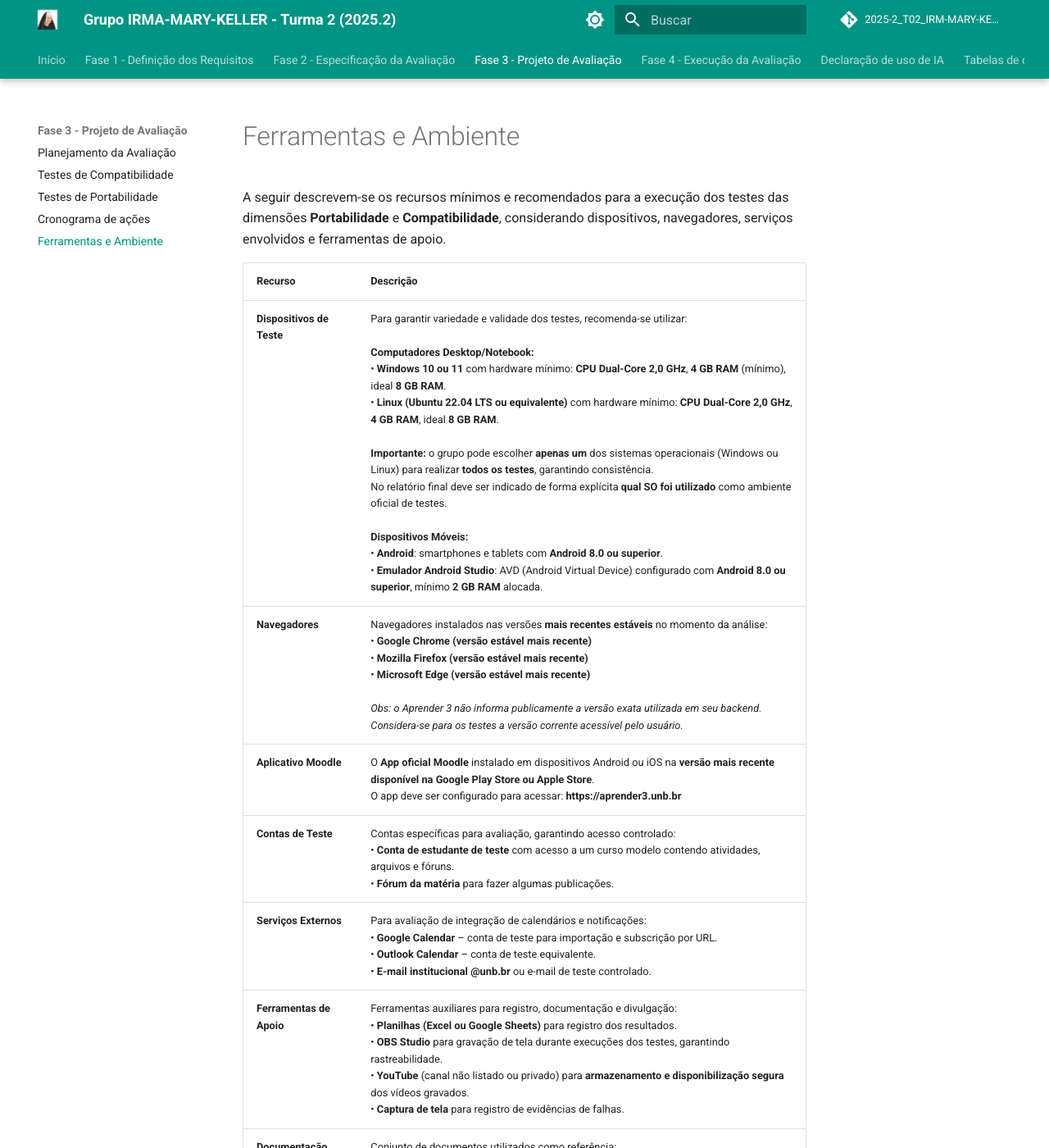
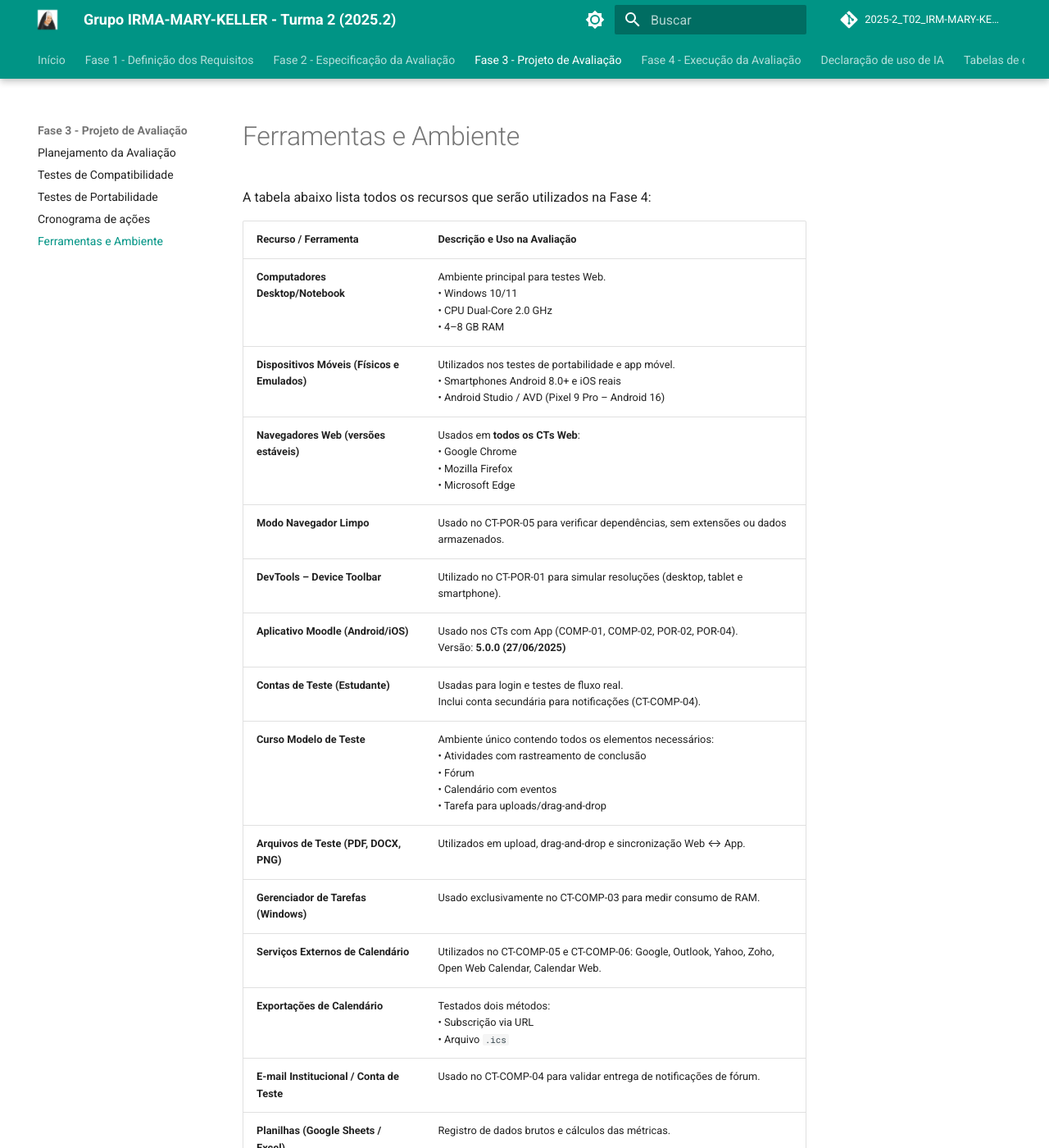
Before and after one commit to FCTE-Qualidade-de-Software-1/2025-2_T02_IRM-MARY-KELLER, an MkDocs documentation site: the page built from docs/fase_3/ferramentas.md, in a window 1280 px wide and 1400 px high. Shown: the whole window at 82% size. Built offline with MkDocs 1.6.1 and Material for MkDocs 9.7.7, drawn with Linux system fonts in a browser that asks for light colours; comment, search, counter and statistics services are not loaded; some of the changed text lies outside the part shown.

Commit message:
fix: alinhamento entre fase 3 e 4

```diff
--- a/docs/fase_3/ferramentas.md
+++ b/docs/fase_3/ferramentas.md
@@ -1,11 +1,25 @@
-A seguir descrevem-se os recursos mínimos e recomendados para a execução dos testes das dimensões **Portabilidade** e **Compatibilidade**, considerando dispositivos, navegadores, serviços envolvidos e ferramentas de apoio.
 
-| Recurso | Descrição |
-| --- | --- |
-| **Dispositivos de Teste** | Para garantir variedade e validade dos testes, recomenda-se utilizar: <br><br> **Computadores Desktop/Notebook:** <br> • **Windows 10 ou 11** com hardware mínimo: **CPU Dual-Core 2,0 GHz**, **4 GB RAM** (mínimo), ideal **8 GB RAM**. <br> • **Linux (Ubuntu 22.04 LTS ou equivalente)** com hardware mínimo: **CPU Dual-Core 2,0 GHz**, **4 GB RAM**, ideal **8 GB RAM**. <br><br> **Importante:** o grupo pode escolher **apenas um** dos sistemas operacionais (Windows ou Linux) para realizar **todos os testes**, garantindo consistência. <br> No relatório final deve ser indicado de forma explícita **qual SO foi utilizado** como ambiente oficial de testes. <br><br> **Dispositivos Móveis:** <br> • **Android**: smartphones e tablets com **Android 8.0 ou superior**. <br> • **Emulador Android Studio**: AVD (Android Virtual Device) configurado com **Android 8.0 ou superior**, mínimo **2 GB RAM** alocada. |
-| **Navegadores** | Navegadores instalados nas versões **mais recentes estáveis** no momento da análise: <br> • **Google Chrome (versão estável mais recente)** <br> • **Mozilla Firefox (versão estável mais recente)** <br> • **Microsoft Edge (versão estável mais recente)** <br><br> *Obs: o Aprender 3 não informa publicamente a versão exata utilizada em seu backend. Considera-se para os testes a versão corrente acessível pelo usuário.* |
-| **Aplicativo Moodle** | O **App oficial Moodle** instalado em dispositivos Android ou iOS na **versão mais recente disponível na Google Play Store ou Apple Store**. <br> O app deve ser configurado para acessar: **https://aprender3.unb.br** |
-| **Contas de Teste** | Contas específicas para avaliação, garantindo acesso controlado: <br> • **Conta de estudante de teste** com acesso a um curso modelo contendo atividades, arquivos e fóruns. <br> • **Fórum da matéria** para fazer algumas publicações. |
-| **Serviços Externos** | Para avaliação de integração de calendários e notificações: <br> • **Google Calendar** – conta de teste para importação e subscrição por URL. <br> • **Outlook Calendar** – conta de teste equivalente. <br> • **E-mail institucional @unb.br** ou e-mail de teste controlado. |
-| **Ferramentas de Apoio** | Ferramentas auxiliares para registro, documentação e divulgação: <br> • **Planilhas (Excel ou Google Sheets)** para registro dos resultados. <br> • **OBS Studio** para gravação de tela durante execuções dos testes, garantindo rastreabilidade. <br> • **YouTube** (canal não listado ou privado) para **armazenamento e disponibilização segura** dos vídeos gravados. <br> • **Captura de tela** para registro de evidências de falhas. |
-| **Documentação** | Conjunto de documentos utilizados como referência: <br> • Materiais institucionais sobre a migração **Aprender 2 → Aprender 3 (caso existam e estejam disponíveis)**. <br> • Documentação oficial do Moodle sobre recursos avaliados. <br> • Descrições e versões compatíveis dos plugins instalados no Aprender 3. <br> • Políticas institucionais de e-mail, calendário e ambiente virtual. |
+A tabela abaixo lista todos os recursos que serão utilizados na Fase 4:
+
+| Recurso / Ferramenta | Descrição e Uso na Avaliação |
+|----------------------|------------------------------|
+| **Computadores Desktop/Notebook** | Ambiente principal para testes Web. <br>• Windows 10/11 <br>• CPU Dual-Core 2.0 GHz <br>• 4–8 GB RAM |
+| **Dispositivos Móveis (Físicos e Emulados)** | Utilizados nos testes de portabilidade e app móvel. <br>• Smartphones Android 8.0+ e iOS reais <br>• Android Studio / AVD (Pixel 9 Pro – Android 16) |
+| **Navegadores Web (versões estáveis)** | Usados em **todos os CTs Web**: <br>• Google Chrome <br>• Mozilla Firefox <br>• Microsoft Edge |
+| **Modo Navegador Limpo** | Usado no CT-POR-05 para verificar dependências, sem extensões ou dados armazenados. |
+| **DevTools – Device Toolbar** | Utilizado no CT-POR-01 para simular resoluções (desktop, tablet e smartphone). |
+| **Aplicativo Moodle (Android/iOS)** | Usado nos CTs com App (COMP-01, COMP-02, POR-02, POR-04). <br>Versão: **5.0.0 (27/06/2025)** |
+| **Contas de Teste (Estudante)** | Usadas para login e testes de fluxo real. <br>Inclui conta secundária para notificações (CT-COMP-04). |
+| **Curso Modelo de Teste** | Ambiente único contendo todos os elementos necessários: <br>• Atividades com rastreamento de conclusão <br>• Fórum <br>• Calendário com eventos <br>• Tarefa para uploads/drag-and-drop |
+| **Arquivos de Teste (PDF, DOCX, PNG)** | Utilizados em upload, drag-and-drop e sincronização Web ↔ App. |
+| **Gerenciador de Tarefas (Windows)** | Usado exclusivamente no CT-COMP-03 para medir consumo de RAM. |
+| **Serviços Externos de Calendário** | Utilizados no CT-COMP-05 e CT-COMP-06: Google, Outlook, Yahoo, Zoho, Open Web Calendar, Calendar Web. |
+| **Exportações de Calendário** | Testados dois métodos: <br>• Subscrição via URL <br>• Arquivo `.ics` |
+| **E-mail Institucional / Conta de Teste** | Usado no CT-COMP-04 para validar entrega de notificações de fórum. |
+| **Planilhas (Google Sheets / Excel)** | Registro de dados brutos e cálculos das métricas. |
+| **OBS Studio** | Gravação de todas as execuções dos testes. |
+| **YouTube (não listado/privado)** | Repositório dos vídeos incorporados ao relatório. |
+| **Captura de Tela (Ferramentas do SO)** | Registro de evidências de erros e comportamentos relevantes. |
+| **Documentação Institucional da UnB** | Usada no CT-POR-03 para confirmar existência de múltiplos ambientes Aprender (2 e 3) e distinção de públicos. |
+| **Documentação Oficial do Moodle** | Referência para análise de erros (ex.: execução de H5P no app). |
+| **Documento da Fase 2 (GQM)** | Base formal para métricas e critérios |
--- a/docs/fase_4/resultados.md
+++ b/docs/fase_4/resultados.md
@@ -1,3 +1,14 @@
+## Evidências e Dados Brutos da Execução
+
+Todos os dados coletados durante a execução dos testes, como: tabelas de medições, capturas de tela, registros observados e vídeos completos dos testes. Estão disponibilizados de forma organizada e rastreável.
+Cada caso de teste contém:
+
+- **tabelas de dados brutos**, diretamente utilizadas no cálculo das métricas;
+- **vídeo**, servindo como comprovação visual da coleta;
+- **texto de referência cruzada** entre métrica, questão GQM;
+
+A rastreabilidade é direta: cada métrica possui dados brutos claramente identificados, o cálculo da métrica correspondente, e a classificação produzida conforme os critérios definidos na Fase 2.
+
 ## Resumo dos Resultados de Compatibilidade
 
 A Tabela a seguir resume, para cada **caso de teste de Compatibilidade**, a **questão GQM**, **métrica**, **resultado numérico**, **classificação** e a situação da **hipótese**.
@@ -11,6 +22,16 @@
 | **Compatibilidade** | CT-COMP-05 – Q4: Exportação para calendários externos (subscrição via URL)          | Métrica 4.1: Taxa de Falha de Subscrição de URL                          | 1 falha em 6 serviços (≈16,7% de falha)                        | **Parcial**; H4.1 (*Google/Outlook falham via URL*) **refutada** | [Ver resultados](../compatibilidade/#ct-comp-05-subscricao-de-calendario-via-url) |
 | **Compatibilidade** | CT-COMP-06 – Q4: Exportação estática (.ics) vs dinâmica (URL)                       | Métrica 4.2: Diferencial de Sucesso (Importação Estática vs Dinâmica)    | URL: 71,43%; ICS: 100%; diferencial = 28,57 p.p.               | **Hipótese H4.2 validada** (ICS funciona melhor que URL)      | [Ver resultados](../compatibilidade/#ct-comp-06-importacao-estatica-ics-vs-subscricao-dinamica-url) |
 | **Compatibilidade** | CT-COMP-07 – Q5: Sucesso da funcionalidade drag-and-drop por navegador              | Métrica 5.1: Taxa de Sucesso de Drag-and-Drop (D&D) por Navegador        | Chrome: 90%; Firefox: 100%; Edge: 90%                          | **Bom (Chrome/Edge)** / **Excelente (Firefox)**; H5.1 **confirmada** | [Ver resultados](../compatibilidade/#ct-comp-07-sucesso-da-funcionalidade-drag-and-drop-dd-por-navegador) |
+
+Os resultados de Compatibilidade mostram que o Aprender 3 apresenta desempenho sólido em quase todos os cenários avaliados, com exceções pontuais. No caso **CT-COMP-01**, a sincronização do status de conclusão entre Web e App foi perfeita: não houve discrepâncias em nenhuma das 10 atividades avaliadas, classificando a métrica como **Excelente** e refutando totalmente a hipótese de inconsistência. Da mesma forma, no **CT-COMP-02**, a sincronização bidirecional de arquivos também obteve **100% de sucesso**, demonstrando funcionamento consistente da área “Arquivos privados” e refutando a hipótese de falhas nesse processo.
+
+O **CT-COMP-03**, por outro lado, revelou uma limitação importante: a variação de consumo de RAM entre navegadores chegou a aproximadamente **76,69%**, especialmente no Edge, o que classificou a métrica como **Insatisfatória**. Esse resultado confirma a hipótese de que um dos navegadores consome significativamente mais memória, indicando um problema de compatibilidade de desempenho.
+
+No **CT-COMP-04**, avaliando notificações de fórum por e-mail, o desempenho foi impecável: todas as 4 notificações foram entregues corretamente, resultando em classificação **Excelente** e refutando a hipótese de falha no recebimento de e-mails. Resultados positivos também apareceram no **CT-COMP-05**, onde a integração via URL com calendários externos funcionou em 5 dos 6 serviços. Apesar da falha isolada no Yahoo Calendar, a métrica recebe classificação **Parcial**, e a hipótese de que Google e Outlook falhariam foi refutada.
+
+O **CT-COMP-06** comparou a exportação dinâmica (URL) com a exportação estática (.ics) e identificou um diferencial de **28,57 p.p.**, com desempenho muito superior do método .ics. Esse achado confirma a hipótese de que a importação estática é mais confiável que a subscrição via URL. Por fim, o **CT-COMP-07** avaliou a funcionalidade de *drag-and-drop*: Firefox atingiu **100%**, enquanto Chrome e Edge registraram **90%**. Assim, a métrica foi classificada como **Excelente/Bom**, confirmando a hipótese de alta taxa de sucesso nos navegadores modernos.
+
+Em conjunto, os resultados mostram que o Aprender 3 é amplamente compatível entre plataformas e funcionalidades essenciais, com limitações técnicas específicas em consumo de RAM e subscrição dinâmica de calendários.
 
 ---
 
@@ -27,23 +48,6 @@
 | **Portabilidade** | CT-POR-04 (execução prática) – Q3: Configuração do App Moodle por novos usuários                     | Métrica 3.1: Taxa de Sucesso na Configuração do App por Novos Usuários | 3/3 usuários configuraram com sucesso (100%)                  | **Excelente**; H3.1 (*configuração é complexa para usuários não técnicos*) **refutada** | [Ver resultados](../portabilidade/#ct-por-04-sucesso-na-configuracao-do-app-moodle-por-novos-usuarios) |
 | **Portabilidade** | CT-POR-05 – Q3: Dependências de navegador para funcionamento básico (navegador “limpo”)              | Métrica 3.2: Verificação de Dependências de Navegador               | Nenhum plugin/extensão adicional necessário                   | **Excelente (Portável)**; H3.2 (*não exige instalação de plugins específicos*) **validada** | [Ver resultados](../portabilidade/#ct-por-05-verificacao-de-dependencias-de-navegador-navegador-limpo) |
 
-
-## Resumo textual dos Resultados de Compatibilidade
-
-Os resultados de Compatibilidade mostram que o Aprender 3 apresenta desempenho sólido em quase todos os cenários avaliados, com exceções pontuais. No caso **CT-COMP-01**, a sincronização do status de conclusão entre Web e App foi perfeita: não houve discrepâncias em nenhuma das 10 atividades avaliadas, classificando a métrica como **Excelente** e refutando totalmente a hipótese de inconsistência. Da mesma forma, no **CT-COMP-02**, a sincronização bidirecional de arquivos também obteve **100% de sucesso**, demonstrando funcionamento consistente da área “Arquivos privados” e refutando a hipótese de falhas nesse processo.
-
-O **CT-COMP-03**, por outro lado, revelou uma limitação importante: a variação de consumo de RAM entre navegadores chegou a aproximadamente **76,69%**, especialmente no Edge, o que classificou a métrica como **Insatisfatória**. Esse resultado confirma a hipótese de que um dos navegadores consome significativamente mais memória, indicando um problema de compatibilidade de desempenho.
-
-No **CT-COMP-04**, avaliando notificações de fórum por e-mail, o desempenho foi impecável: todas as 4 notificações foram entregues corretamente, resultando em classificação **Excelente** e refutando a hipótese de falha no recebimento de e-mails. Resultados positivos também apareceram no **CT-COMP-05**, onde a integração via URL com calendários externos funcionou em 5 dos 6 serviços. Apesar da falha isolada no Yahoo Calendar, a métrica recebe classificação **Parcial**, e a hipótese de que Google e Outlook falhariam foi refutada.
-
-O **CT-COMP-06** comparou a exportação dinâmica (URL) com a exportação estática (.ics) e identificou um diferencial de **28,57 p.p.**, com desempenho muito superior do método .ics. Esse achado confirma a hipótese de que a importação estática é mais confiável que a subscrição via URL. Por fim, o **CT-COMP-07** avaliou a funcionalidade de *drag-and-drop*: Firefox atingiu **100%**, enquanto Chrome e Edge registraram **90%**. Assim, a métrica foi classificada como **Excelente/Bom**, confirmando a hipótese de alta taxa de sucesso nos navegadores modernos.
-
-Em conjunto, os resultados mostram que o Aprender 3 é amplamente compatível entre plataformas e funcionalidades essenciais, com limitações técnicas específicas em consumo de RAM e subscrição dinâmica de calendários.
-
----
-
-## Resumo textual dos Resultados de Portabilidade
-
 Os resultados de Portabilidade revelam uma distinção clara entre os testes de interface Web e o desempenho do aplicativo móvel. No **CT-POR-01**, que avaliou a conformidade do layout responsivo em diferentes resoluções e navegadores, apenas **71,11%** das combinações foram consideradas conformes. Esse percentual classifica a métrica como **Regular** e refuta a hipótese de que o layout se ajustaria adequadamente em todos os dispositivos. O principal problema identificado refere-se ao mau desempenho da interface em tablets e smartphones.
 
 Em contraste, o **CT-POR-02** demonstrou que o aplicativo Moodle apresenta excelente portabilidade, com uma taxa média de sucesso nas funcionalidades avaliadas de **97,14%**, validando a hipótese de que o app é uma alternativa viável ao acesso por navegador. No **CT-POR-03**, verificou-se evidência documental consistente de evolução e substituição da plataforma ao longo do tempo, validando a hipótese de migração bem-sucedida e capacidade de evolução tecnológica.
@@ -53,3 +57,45 @@
 Finalmente, no **CT-POR-05**, a verificação de dependências de navegador confirmou que o Aprender 3 funciona plenamente em um navegador “limpo”, sem necessidade de extensões adicionais, o que classifica a métrica como **Excelente (Portável)** e valida a hipótese correspondente.
 
 De forma geral, os testes de Portabilidade indicam que a maior fragilidade do Aprender 3 encontra-se no layout responsivo da versão Web, enquanto o aplicativo Moodle e a arquitetura modular demonstram alta maturidade e excelente capacidade de adaptação a diferentes ambientes e usuários.
+
+---
+
+## Recomendações e Ações de Melhoria
+
+Com base nas métricas calculadas e nas respostas às Questões GQM, foram identificadas oportunidades de melhoria diretamente relacionadas às características de Compatibilidade e Portabilidade avaliadas:
+
+### 1. Otimizar o desempenho em navegadores (CT-COMP-03)
+A grande variação de consumo de RAM entre navegadores indica necessidade de:
+
+- Revisar elementos de interface que causem maior overhead em navegadores específicos (Edge e Firefox);
+- Avaliar possíveis otimizações no tema instalado no Aprender 3;
+- Executar testes de desativação de plugins que possam impactar desempenho.
+
+### 2. Melhorar a responsividade do layout em tablets e smartphones (CT-POR-01)
+Os problemas encontrados apontam para:
+
+- Ajuste no CSS responsivo do tema atual;
+- Configuração para colapso automático de blocos laterais em resoluções menores;
+- Revisão da renderização de tabelas em fóruns e no calendário;
+- Revisão de estilos de imagens para impedir overflow horizontal.
+
+### 3. Revisar o mecanismo de subscrição dinâmica por URL (CT-COMP-05 e CT-COMP-06)
+A inconsistência no suporte entre serviços sugere:
+
+- Revisão do endpoint iCal gerado pelo Aprender 3;
+- Testes de validação do feed em validadores externos (RFC 5545);
+- Investigação de caching ou atraso de atualização no servidor.
+
+### 4. Corrigir suporte ao conteúdo H5P no App Moodle (CT-POR-02)
+- Verificar configuração da opção “Mobile H5P Support” no servidor Moodle;
+- Validar permissões do plugin H5P nas APIs móveis.
+
+Essas ações derivam diretamente dos resultados medidos nesta Fase 4 e oferecem ao requisitante um conjunto de decisões concretas para melhorar Compatibilidade e Portabilidade do Aprender 3.
+
+---
+
+## Relação com o Propósito da Avaliação (Fase 1)
+
+Os resultados obtidos nesta Fase 4 estão diretamente alinhados ao propósito estabelecido na Fase 1, cujo foco é a avaliação das características de **Compatibilidade** e **Portabilidade** do Aprender 3.
+As medições realizadas, as respostas às Questões GQM e o julgamento das hipóteses forneceram evidências concretas sobre o desempenho da plataforma nessas duas características, permitindo que o requisitante compreenda de forma objetiva como essas dimensões se manifestam no uso real do sistema.
+Dessa forma, o julgamento final apresentado nesta fase atende totalmente ao propósito e ao uso pretendido definidos no escopo do projeto.
```
Also changed, not shown: docs/fase_4/compatibilidade.md (+7 -0 lines), docs/fase_4/portabilidade.md (+7 -0 lines).
